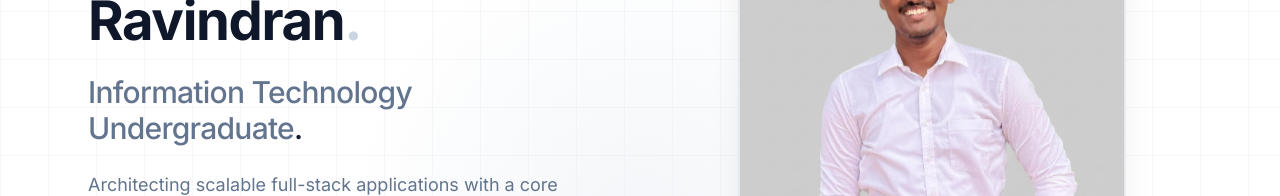
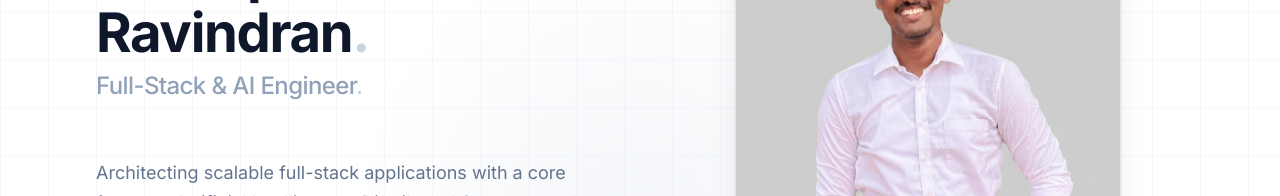
Before and after one commit to Laksopan23/laksopan, a React (Vite) app: page / in a window 1280 px wide. Shown: the part 277-473 px from the top of the page. Built offline with nearby package versions, Linux system fonts and the light colour scheme; no server answers.

Commit message:
Hero: Updated headline to 'Full-Stack & AI Engineer'

```diff
--- a/src/components/Hero.tsx
+++ b/src/components/Hero.tsx
@@ -202,9 +202,14 @@ export default function Hero() {
               Laksopan<br />
               Ravindran<span className="text-slate-300">.</span>
             </h1>
-            <p className="text-2xl sm:text-3xl font-medium text-slate-500 tracking-tight mt-6">
-              Information Technology Undergraduate<span className="text-slate-900">.</span>
-            </p>
+          <motion.p
+            initial={{ opacity: 0, y: 20 }}
+            animate={{ opacity: 1, y: 0 }}
+            transition={{ duration: 0.6, delay: 0.2 }}
+            className="text-xl sm:text-2xl text-slate-400 font-medium tracking-tight mb-8"
+          >
+            Full-Stack & AI Engineer<span className="text-slate-300">.</span>
+          </motion.p>
           </motion.div>
 
           {/* Tagline */}
```
